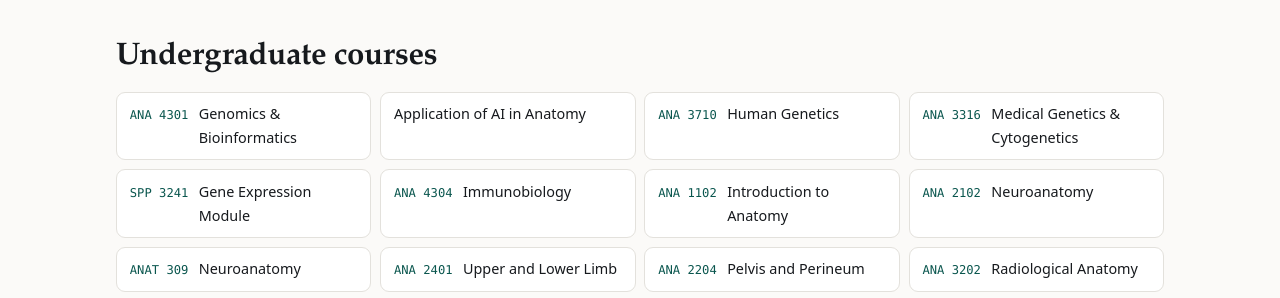
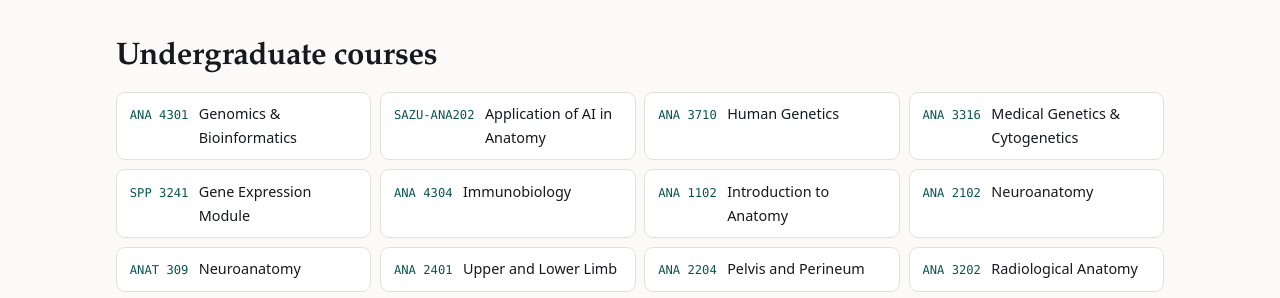
Before and after one commit to babasaraki/babasaraki.github.io, a Jekyll site: the page built from teaching.html, in a window 1280 px wide and 900 px high. Shown: the part 445-743 px from the top of the window. Built offline with Jekyll 4.4.1, drawn with Linux system fonts in a browser that asks for light colours.

Commit message:
Link African Bioinformatics Institute and add code SAZU-ANA202

```diff
--- a/_data/activities.yml
+++ b/_data/activities.yml
@@ -1,6 +1,7 @@
 # `kind` is one of: service, membership, award.
 service:
   - org: African Bioinformatics Institute
+    url: https://bioinformaticsinstitute.africa
     role: Founding member — Community of Practice on Human Genomics and Genomic Medicine
     period: 2025 – present
   - org: Directory of Open Access Journals (DOAJ)
--- a/_data/profile.yml
+++ b/_data/profile.yml
@@ -81,6 +81,7 @@
     url: https://doaj.org
     note: Board member
   - name: African Bioinformatics Institute
+    url: https://bioinformaticsinstitute.africa
     note: Founding member, CoP on Human Genomics and Genomic Medicine
   - name: BioSeq
     url: https://www.bioseqc.com/
--- a/_data/teaching.yml
+++ b/_data/teaching.yml
@@ -12,7 +12,7 @@
     items:
       - code: ANA 4301
         title: Genomics & Bioinformatics
-      - code: ""
+      - code: SAZU-ANA202
         title: Application of AI in Anatomy
       - code: ANA 3710
         title: Human Genetics
```
